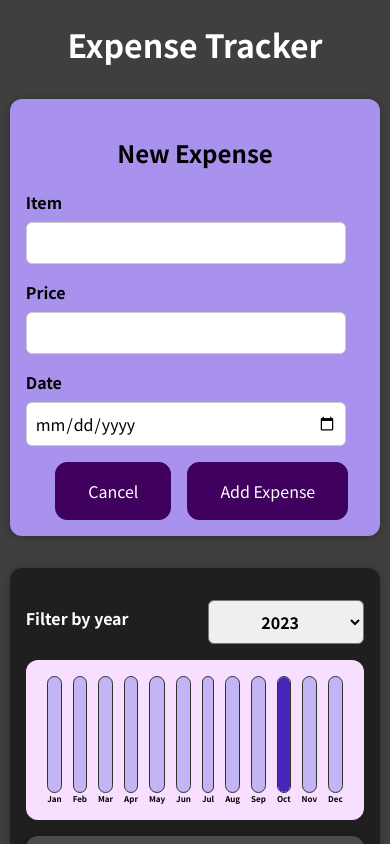
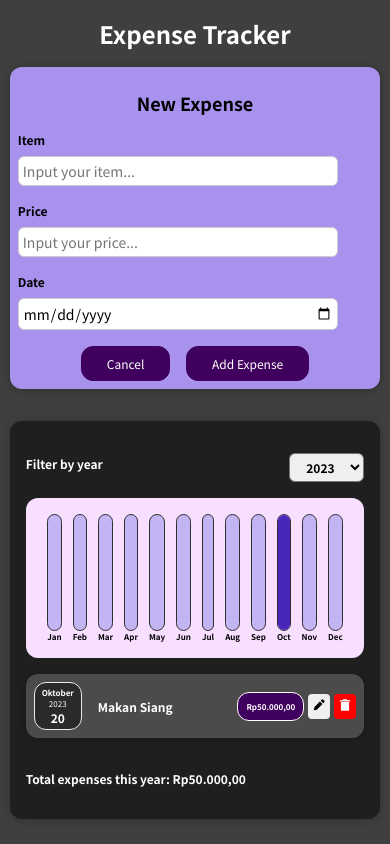
Before and after one commit to FahmiEfendy/expense-tracker, a React (Create React App) app: page / in a window 390 px wide. Both pictures are taken after a click on the button "Add New Expense". Shown: the top 844 px of the page. Built offline with nearby package versions, Linux system fonts and the light colour scheme.

Commit message:
fix: reponsive layout for phone

```diff
--- a/public/index.html
+++ b/public/index.html
@@ -24,7 +24,7 @@
       work correctly both with client-side routing and a non-root public URL.
       Learn how to configure a non-root public URL by running `npm run build`.
     -->
-    <title>React App</title>
+    <title>React Expense Tracker</title>
 
     <script src="https://unpkg.com/boxicons@2.1.4/dist/boxicons.js"></script>
   </head>
--- a/src/components/Expenses/ExpenseDate/ExpenseDate.css
+++ b/src/components/Expenses/ExpenseDate/ExpenseDate.css
@@ -25,7 +25,7 @@
   font-weight: bold;
 }
 
-@media screen and (max-width: 350px) {
+@media screen and (max-width: 425px) {
   .expense-date {
     width: 3rem;
     height: 3rem;
--- a/src/components/Expenses/ExpenseFilter/ExpenseFilter.css
+++ b/src/components/Expenses/ExpenseFilter/ExpenseFilter.css
@@ -22,7 +22,7 @@
   border-radius: 6px;
 }
 
-@media screen and (max-width: 350px) {
+@media screen and (max-width: 425px) {
   .expenses-filter {
     padding: 0;
   }
--- a/src/components/Expenses/ExpenseItem/ExpenseItem.css
+++ b/src/components/Expenses/ExpenseItem/ExpenseItem.css
@@ -25,6 +25,7 @@
   flex: 1;
   margin: 0 1rem;
   color: white;
+  text-align: left;
 }
 
 .expense-item__price {
@@ -75,7 +76,7 @@
   }
 }
 
-@media screen and (max-width: 350px) {
+@media screen and (max-width: 425px) {
   .expense-item h2 {
     font-size: 0.75rem;
   }
--- a/src/components/Expenses/ExpenseList/ExpenseList.css
+++ b/src/components/Expenses/ExpenseList/ExpenseList.css
@@ -16,7 +16,7 @@
   margin-top: 2rem;
 }
 
-@media screen and (max-width: 350px) {
+@media screen and (max-width: 425px) {
   .expenses-total {
     font-size: 0.75rem;
   }
--- a/src/components/NewExpense/ExpenseForm/ExpenseForm.css
+++ b/src/components/NewExpense/ExpenseForm/ExpenseForm.css
@@ -57,7 +57,7 @@ h2 {
   background-color: #ddb3f8;
 }
 
-@media screen and (max-width: 350px) {
+@media screen and (max-width: 425px) {
   h2 {
     font-size: 18px;
   }
--- a/src/components/NewExpense/ExpenseForm/ExpenseForm.js
+++ b/src/components/NewExpense/ExpenseForm/ExpenseForm.js
@@ -78,6 +78,7 @@ const ExpenseForm = (props) => {
           <input
             type="text"
             value={enteredItem}
+            placeholder="Input your item..."
             required
             onChange={(e) => {
               itemChangeHandler(e);
@@ -89,6 +90,7 @@ const ExpenseForm = (props) => {
           <input
             type="number"
             value={enteredPrice}
+            placeholder="Input your price..."
             required
             min={0.01}
             step={0.01}
--- a/src/components/NewExpense/NewExpense/NewExpense.css
+++ b/src/components/NewExpense/NewExpense/NewExpense.css
@@ -9,7 +9,7 @@
   box-shadow: 0 1px 8px rgba(0, 0, 0, 0.25);
 }
 
-@media screen and (max-width: 350px) {
+@media screen and (max-width: 425px) {
   .new-expense {
     padding: 0.5rem;
     margin: 1rem auto;
--- a/src/index.css
+++ b/src/index.css
@@ -18,7 +18,7 @@ body {
   text-align: center;
 }
 
-@media screen and (max-width: 350px) {
+@media screen and (max-width: 425px) {
   .title {
     font-size: 1.5rem;
   }
```
